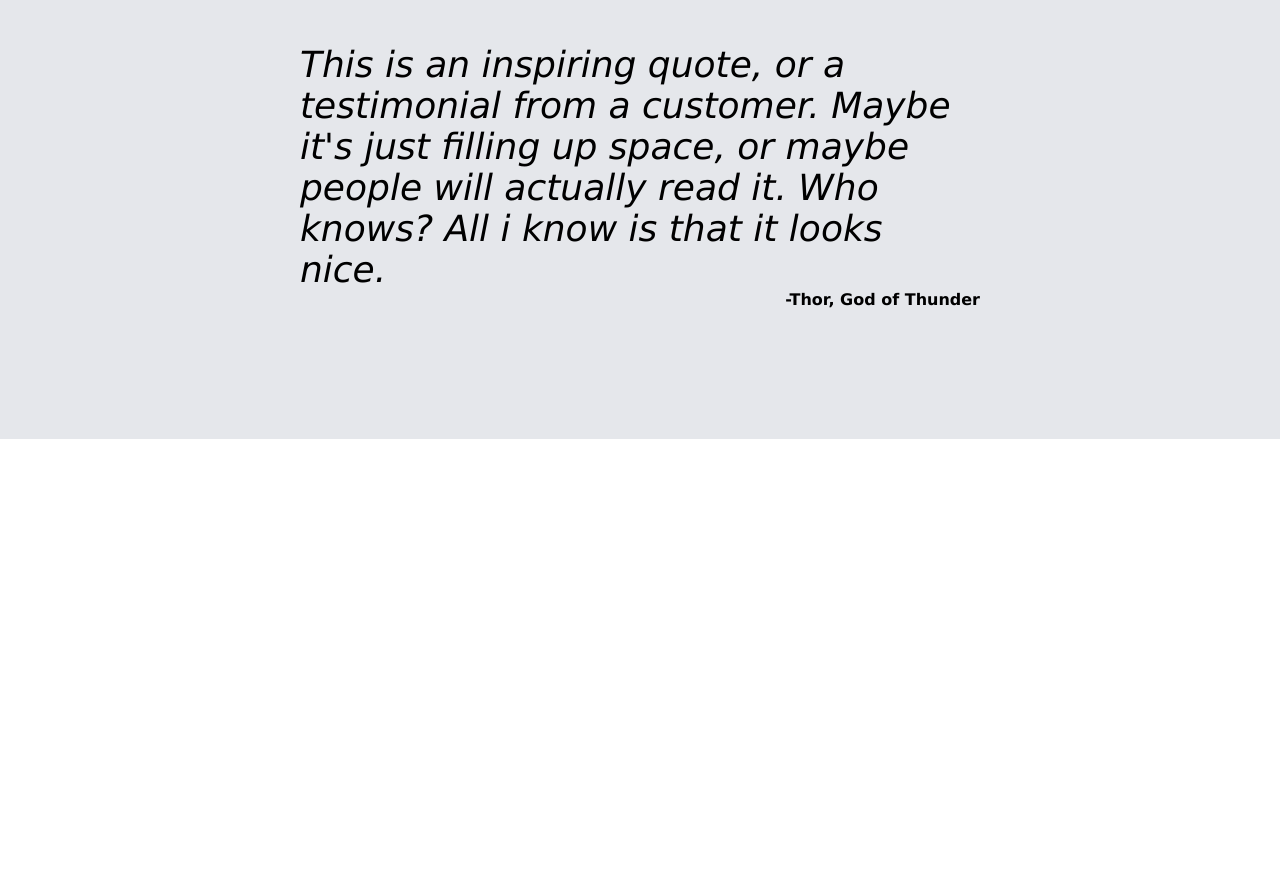
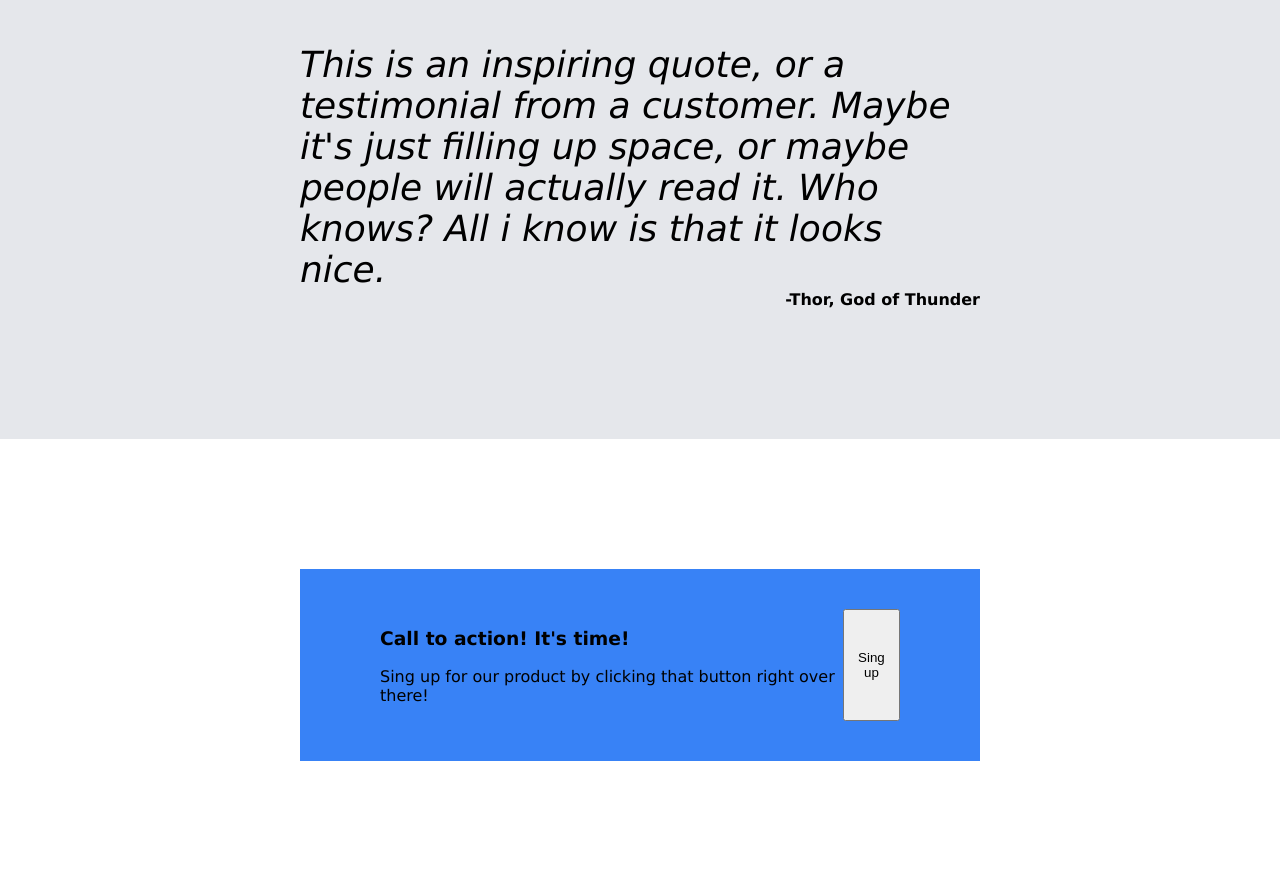
Before and after one commit to Piotrek18/landing_page, a plain HTML site: page index.html in a window 1280 px wide. Shown: the part 1062-1953 px from the top of the page. Before the commit the page ends 1501 px from the top, so only its background shows below. Drawn offline with Linux system fonts and the light colour scheme.

Commit message:
Add 5 section

```diff
--- a/index.html
+++ b/index.html
@@ -51,5 +51,14 @@
         <div class="quote">This is an inspiring quote, or a testimonial from a customer. Maybe it's just filling up space, or maybe people will actually read it. Who knows? All i know is that it looks nice.</div>
         <div class="author">-Thor, God of Thunder</div>
     </div>
+        <div class="fifth-container">
+            <div class="blue-box">
+                <div class="text-3">
+                    <h3>Call to action! It's time!</h3>
+                    <p>Sing up for our product by clicking that button right over there!</p>
+                </div>
+                <button class="singup-1">Sing up</button>
+            </div>
+        </div>
 </body>
 </html>
--- a/style.css
+++ b/style.css
@@ -73,6 +73,7 @@ ul{
     padding: 10px 20px;
     border: none;
     border-radius: 8px;
+    color:white;
     background-color: #3882F6;
 }
 
@@ -119,3 +120,14 @@ ul{
     font-weight: bolder;
     text-align: end;
 }
+
+.fifth-container{
+    padding: 130px 300px;
+}
+
+.blue-box{
+    background-color: #3882F6;
+    padding: 40px 80px;
+    display: flex;
+    justify-content: space-between;
+}
```
